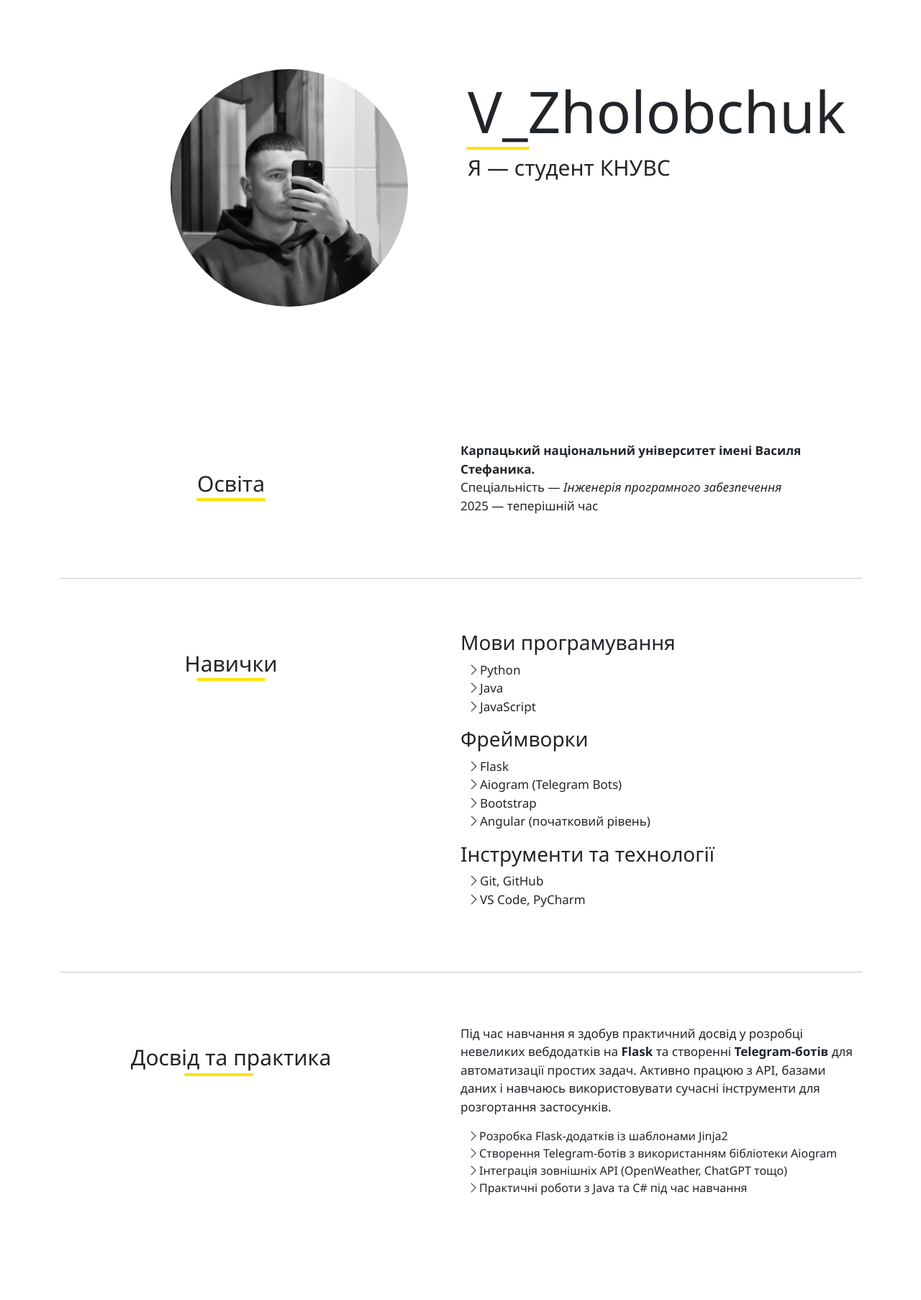
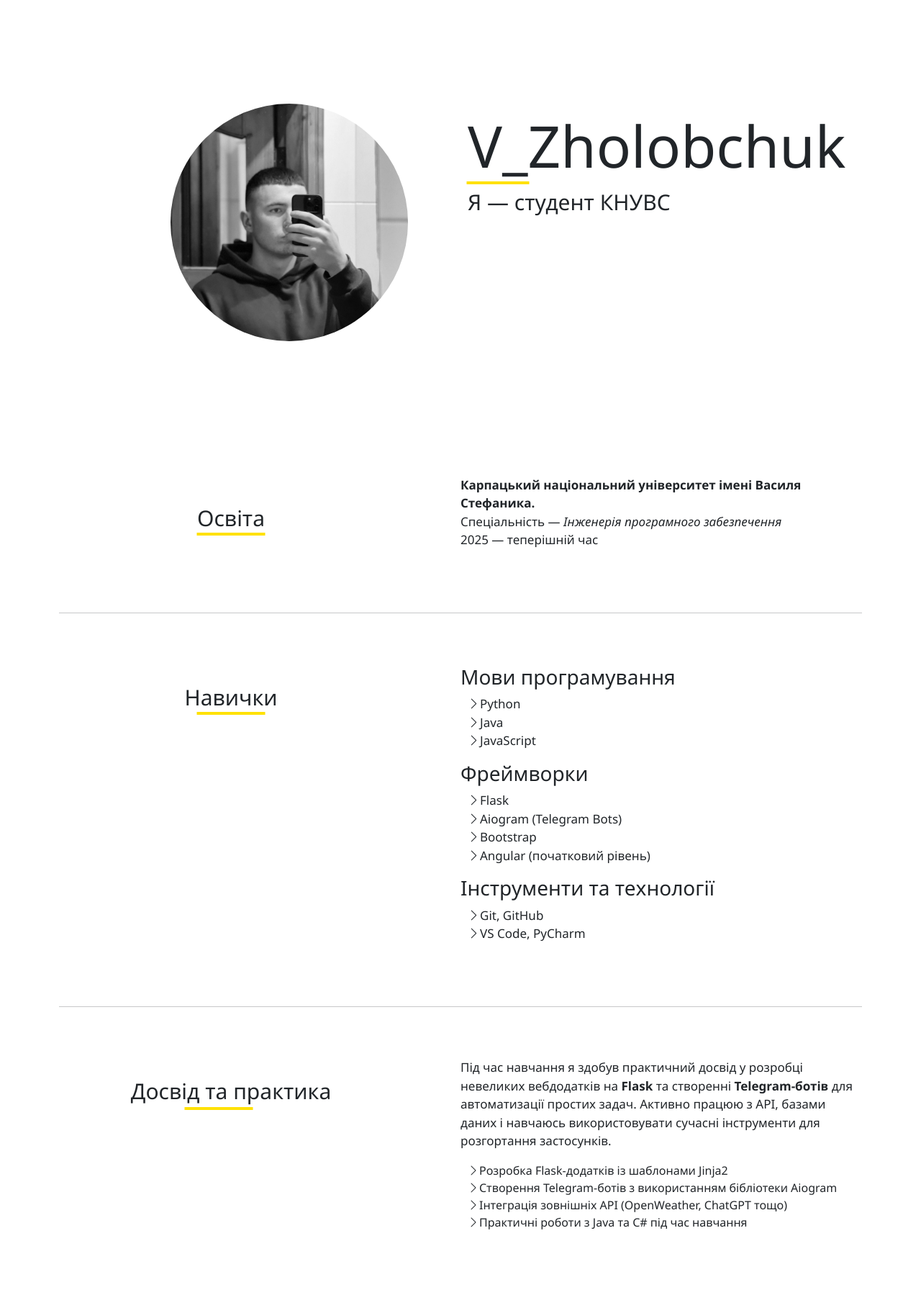
Before and after one commit to V-Zholobchuk/flask_app_lab_zholobchuk, a Flask app: page / in a window 1280 px wide. Shown: the part 56-1862 px from the top of the page at 72% size. Before the commit the page ends 1716 px from the top, so only its background shows below. Run offline with Flask 3, Linux system fonts and the light colour scheme.

Commit message:
update style

```diff
--- a/app/static/css/styles.css
+++ b/app/static/css/styles.css
@@ -1,6 +1,6 @@
 body {
     font-family: "Segoe UI", sans-serif;
-  padding-top: 10%;
+  padding-top: 5%;
 }
 
 .profile-img {
@@ -9,6 +9,10 @@ body {
     margin-bottom: 20px;
 }
 
+
+.me{
+  padding-top: 10%;
+}
 .me,.education-section
 ,.skills-section
 ,.experience{
```
